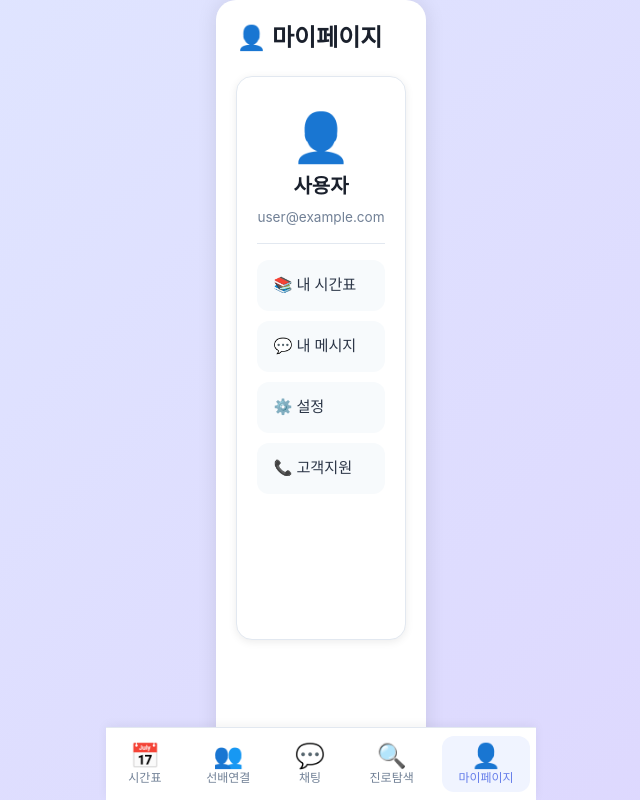
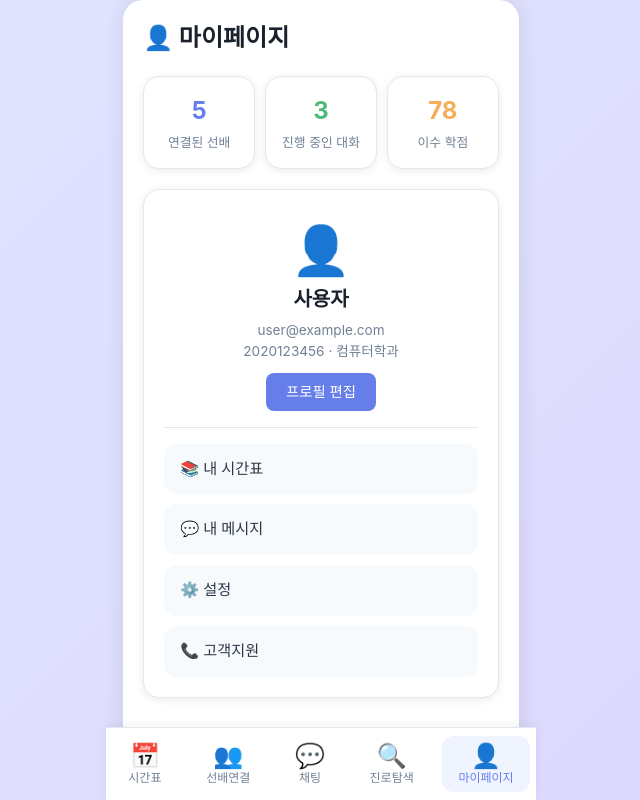
Before and after one commit to 25-iNThon-3th-Team/frontend, a React (Vite) app: page /mypage in a window 1280 px wide. Shown: the whole page, without its empty margins (319-959 px from the left). Built offline with nearby package versions, Linux system fonts and the light colour scheme; a web font is replaced by a local one.

Commit message:
마이페이지 업데이트

```diff
--- a/src/pages/MyPage.jsx
+++ b/src/pages/MyPage.jsx
@@ -1,22 +1,331 @@
+import { useState } from "react";
 import { useNavigate } from "react-router-dom";
 import "../App.css";
 
 function MyPage() {
   const navigate = useNavigate();
 
+  // 프로필 편집 상태
+  const [isEditing, setIsEditing] = useState(false);
+  const [profile, setProfile] = useState({
+    name: "사용자",
+    email: "user@example.com",
+    studentId: "2020123456",
+    major: "컴퓨터학과",
+  });
+
   const handleMenuClick = (path) => {
     navigate(path);
   };
+
+  const handleEditToggle = () => {
+    setIsEditing(!isEditing);
+  };
+
+  const handleSave = async () => {
+    try {
+      const response = await fetch("/api/users/me", {
+        method: "PUT",
+        headers: {
+          "Content-Type": "application/json",
+        },
+        body: JSON.stringify({
+          grade: profile.grade || 0,
+          semester: profile.semester || 0,
+          majorCode: profile.major,
+          creditsMajorRequired: profile.creditsMajorRequired || 0,
+          creditsMajorElective: profile.creditsMajorElective || 0,
+          creditsGeneral: profile.creditsGeneral || 0,
+          preferredOffDays: profile.preferredOffDays || [],
+          preferredTimeSlot: profile.preferredTimeSlot || "",
+          maxTransferMinutes: profile.maxTransferMinutes || 0,
+          priorityOrder: profile.priorityOrder || [],
+        }),
+      });
+
+      if (response.ok) {
+        const data = await response.json();
+        console.log("프로필 저장 성공:", data);
+        setIsEditing(false);
+        alert("프로필이 저장되었습니다!");
+      } else {
+        console.error("프로필 저장 실패:", response.status);
+        alert("프로필 저장에 실패했습니다.");
+      }
+    } catch (error) {
+      console.error("API 호출 에러:", error);
+      alert("프로필 저장 중 오류가 발생했습니다.");
+    }
+  };
+
+  const handleInputChange = (field, value) => {
+    setProfile({ ...profile, [field]: value });
+  };
+
+  // 통계 데이터 (예시)
+  const stats = {
+    connectedSeniors: 5,
+    activeChats: 3,
+    completedCredits: 78,
+    totalCredits: 130,
+  };
+
+  // 최근 활동 데이터 (예시)
+  const recentActivities = [
+    {
+      id: 1,
+      seniorName: "김선배",
+      subject: "자료구조",
+      lastMessage: "과제 관련 자료 공유해드렸어요!",
+      time: "2시간 전",
+      avatar: "👨‍💻",
+    },
+    {
+      id: 2,
+      seniorName: "이선배",
+      subject: "알고리즘",
+      lastMessage: "다음 주 시험 화이팅!",
+      time: "5시간 전",
+      avatar: "👩‍💼",
+    },
+    {
+      id: 3,
+      seniorName: "박선배",
+      subject: "데이터베이스",
+      lastMessage: "SQL 쿼리 예제 보내드릴게요",
+      time: "1일 전",
+      avatar: "👨‍🎓",
+    },
+  ];
 
   return (
     <div className="page-container">
       <div className="page-content">
         <h1 className="page-title">👤 마이페이지</h1>
+
+        {/* 활동 통계 */}
+        <div
+          style={{
+            display: "grid",
+            gridTemplateColumns: "repeat(3, 1fr)",
+            gap: "10px",
+            marginBottom: "20px",
+          }}
+        >
+          <div
+            className="page-card"
+            style={{
+              padding: "16px",
+              textAlign: "center",
+              flex: "none",
+            }}
+          >
+            <div
+              style={{
+                fontSize: "1.5rem",
+                fontWeight: "700",
+                color: "#667eea",
+              }}
+            >
+              {stats.connectedSeniors}
+            </div>
+            <div
+              style={{ fontSize: "0.8rem", color: "#718096", marginTop: "4px" }}
+            >
+              연결된 선배
+            </div>
+          </div>
+          <div
+            className="page-card"
+            style={{
+              padding: "16px",
+              textAlign: "center",
+              flex: "none",
+            }}
+          >
+            <div
+              style={{
+                fontSize: "1.5rem",
+                fontWeight: "700",
+                color: "#48bb78",
+              }}
+            >
+              {stats.activeChats}
+            </div>
+            <div
+              style={{ fontSize: "0.8rem", color: "#718096", marginTop: "4px" }}
+            >
+              진행 중인 대화
+            </div>
+          </div>
+          <div
+            className="page-card"
+            style={{
+              padding: "16px",
+              textAlign: "center",
+              flex: "none",
+            }}
+          >
+            <div
+              style={{
+                fontSize: "1.5rem",
+                fontWeight: "700",
+                color: "#f6ad55",
+              }}
+            >
+              {stats.completedCredits}
+            </div>
+            <div
+              style={{ fontSize: "0.8rem", color: "#718096", marginTop: "4px" }}
+            >
+              이수 학점
+            </div>
+          </div>
+        </div>
+
         <div className="page-card">
           <div className="profile-section">
             <div className="profile-avatar">👤</div>
-            <h2 className="profile-name">사용자</h2>
-            <p className="profile-email">user@example.com</p>
+
+            {!isEditing ? (
+              <>
+                <h2 className="profile-name">{profile.name}</h2>
+                <p className="profile-email">{profile.email}</p>
+                <p
+                  className="profile-email"
+                  style={{ fontSize: "0.85rem", color: "#718096" }}
+                >
+                  {profile.studentId} · {profile.major}
+                </p>
+                <button
+                  onClick={handleEditToggle}
+                  style={{
+                    marginTop: "12px",
+                    padding: "8px 20px",
+                    background: "#667eea",
+                    color: "white",
+                    border: "none",
+                    borderRadius: "8px",
+                    fontSize: "0.9rem",
+                    cursor: "pointer",
+                    fontWeight: "500",
+                  }}
+                >
+                  프로필 편집
+                </button>
+              </>
+            ) : (
+              <>
+                <div
+                  style={{
+                    marginTop: "16px",
+                    width: "100%",
+                    maxWidth: "300px",
+                  }}
+                >
+                  <input
+                    type="text"
+                    value={profile.name}
+                    onChange={(e) => handleInputChange("name", e.target.value)}
+                    placeholder="이름"
+                    style={{
+                      width: "100%",
+                      padding: "10px",
+                      marginBottom: "10px",
+                      border: "1px solid #e2e8f0",
+                      borderRadius: "8px",
+                      fontSize: "0.95rem",
+                      boxSizing: "border-box",
+                    }}
+                  />
+                  <input
+                    type="email"
+                    value={profile.email}
+                    onChange={(e) => handleInputChange("email", e.target.value)}
+                    placeholder="이메일"
+                    style={{
+                      width: "100%",
+                      padding: "10px",
+                      marginBottom: "10px",
+                      border: "1px solid #e2e8f0",
+                      borderRadius: "8px",
+                      fontSize: "0.95rem",
+                      boxSizing: "border-box",
+                    }}
+                  />
+                  <input
+                    type="text"
+                    value={profile.studentId}
+                    onChange={(e) =>
+                      handleInputChange("studentId", e.target.value)
+                    }
+                    placeholder="학번"
+                    style={{
+                      width: "100%",
+                      padding: "10px",
+                      marginBottom: "10px",
+                      border: "1px solid #e2e8f0",
+                      borderRadius: "8px",
+                      fontSize: "0.95rem",
+                      boxSizing: "border-box",
+                    }}
+                  />
+                  <select
+                    value={profile.major}
+                    onChange={(e) => handleInputChange("major", e.target.value)}
+                    style={{
+                      width: "100%",
+                      padding: "10px",
+                      marginBottom: "16px",
+                      border: "1px solid #e2e8f0",
+                      borderRadius: "8px",
+                      fontSize: "0.95rem",
+                      boxSizing: "border-box",
+                      cursor: "pointer",
+                      background: "white",
+                    }}
+                  >
+                    <option value="컴퓨터학과">컴퓨터학과</option>
+                    <option value="데이터과학과">데이터과학과</option>
+                    <option value="인공지능학과">인공지능학과</option>
+                  </select>
+                  <div style={{ display: "flex", gap: "8px" }}>
+                    <button
+                      onClick={handleSave}
+                      style={{
+                        flex: 1,
+                        padding: "10px",
+                        background: "#48bb78",
+                        color: "white",
+                        border: "none",
+                        borderRadius: "8px",
+                        fontSize: "0.9rem",
+                        cursor: "pointer",
+                        fontWeight: "500",
+                      }}
+                    >
+                      저장
+                    </button>
+                    <button
+                      onClick={handleEditToggle}
+                      style={{
+                        flex: 1,
+                        padding: "10px",
+                        background: "#e2e8f0",
+                        color: "#4a5568",
+                        border: "none",
+                        borderRadius: "8px",
+                        fontSize: "0.9rem",
+                        cursor: "pointer",
+                        fontWeight: "500",
+                      }}
+                    >
+                      취소
+                    </button>
+                  </div>
+                </div>
+              </>
+            )}
           </div>
           <div className="menu-list">
             <div
```
